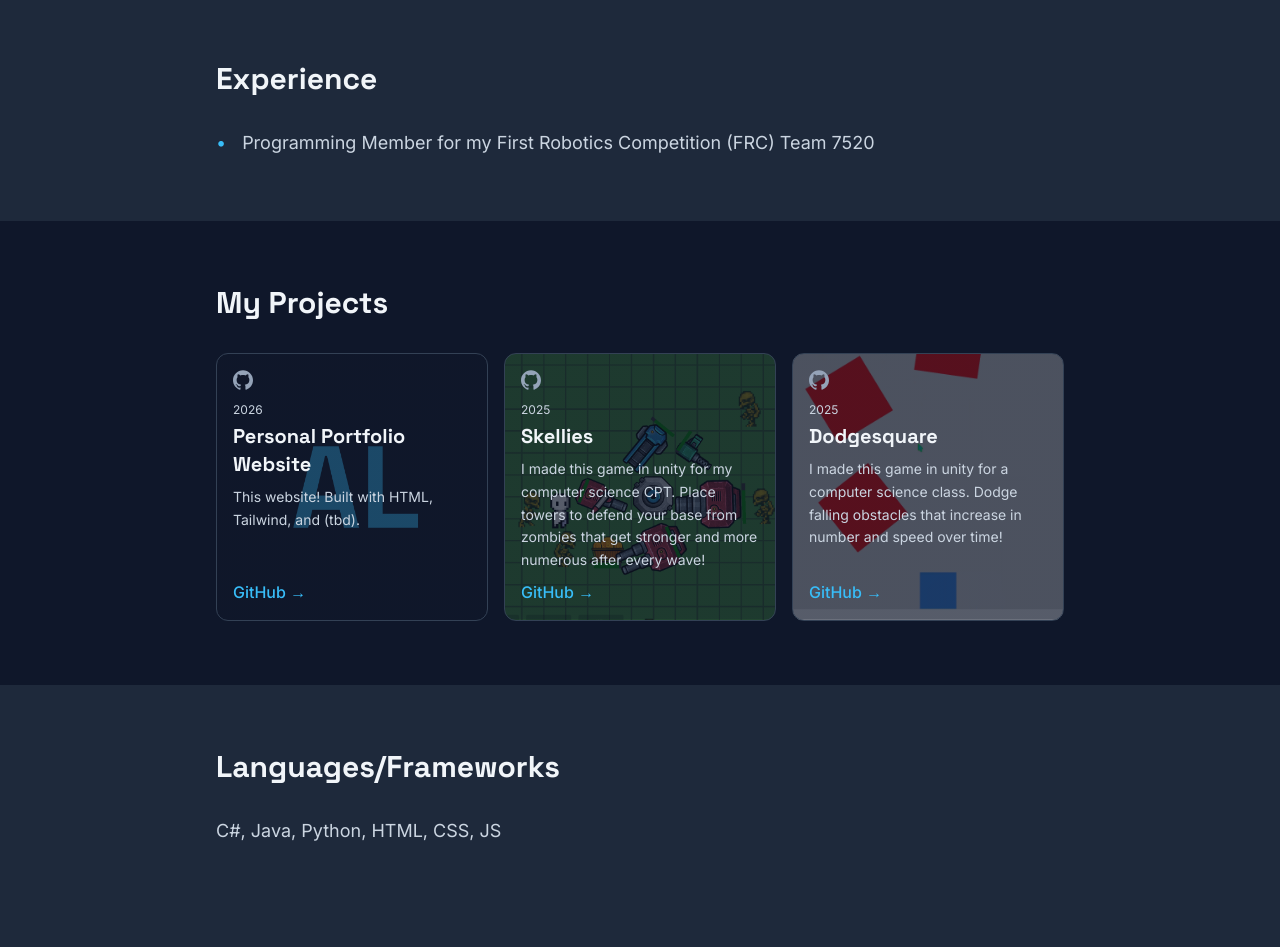
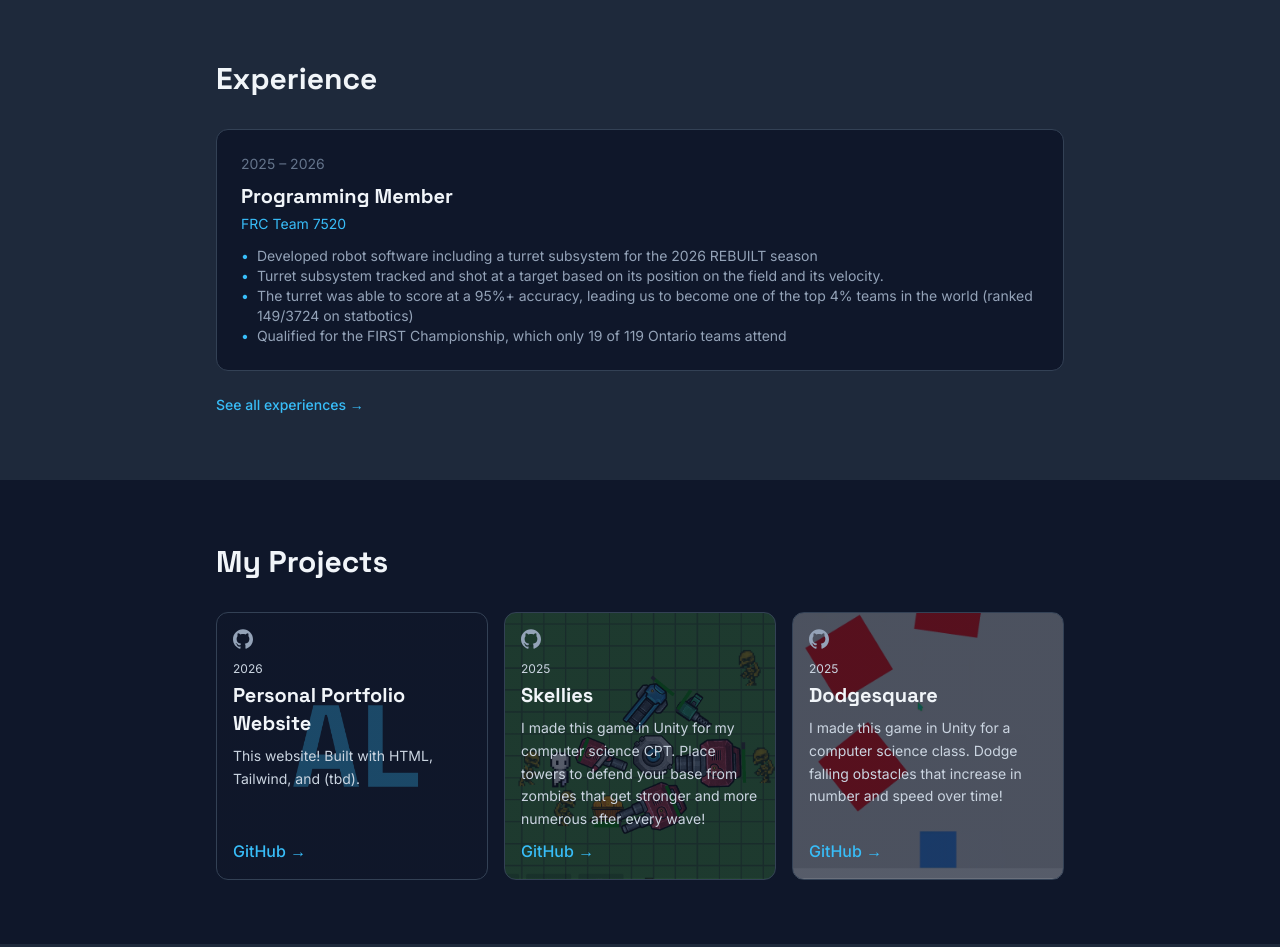
Before and after one commit to al-1108/Personal-Portfolio-Website, a website: page index.html in a window 1280 px wide. Shown: the part 528-1475 px from the top of the page. Drawn offline with Linux system fonts and the light colour scheme.

Commit message:
Revamped experiences section
- revamp experience section on homepage
- new page to show all experiences and my contributions
- added more information on frc team experience

```diff
--- a/index.html
+++ b/index.html
@@ -40,12 +40,20 @@
         <div id="experience" class="bg-slate-800 py-12 sm:py-16">
             <div class="max-w-4xl mx-auto px-6">
                 <h2 class="font-display text-2xl sm:text-3xl font-bold mb-8">Experience</h2>
-                <ul class="space-y-4">
-                    <li class="text-base sm:text-lg text-slate-300 flex items-start">
-                        <span class="text-sky-400 mr-4">•</span>
-                        <span>Programming Member for my First Robotics Competition (FRC) Team 7520</span>
-                    </li>
-                </ul>
+                <div class="grid gap-6">
+                    <div class="block bg-slate-900 border border-slate-700 rounded-xl p-6">
+                        <p class="text-sm text-slate-500 mb-2">2025 – 2026</p>
+                        <h3 class="font-display text-xl font-bold mb-1">Programming Member</h3>
+                        <p class="text-sm text-sky-400 mb-3">FRC Team 7520</p>
+                        <ul class="text-slate-400 text-sm space-y-1">
+                            <li class="flex items-start gap-2"><span class="text-sky-400 mt-1">•</span>Developed robot software including a turret subsystem for the 2026 REBUILT season</li>
+                            <li class="flex items-start gap-2"><span class="text-sky-400 mt-1">•</span>Turret subsystem tracked and shot at a target based on its position on the field and its velocity.</li>
+                            <li class="flex items-start gap-2"><span class="text-sky-400 mt-1">•</span>The turret was able to score at a 95%+ accuracy, leading us to become one of the top 4% teams in the world (ranked 149/3724 on statbotics)</li>
+                            <li class="flex items-start gap-2"><span class="text-sky-400 mt-1">•</span>Qualified for the FIRST Championship, which only 19 of 119 Ontario teams attend</li>
+                        </ul>
+                    </div>
+                </div>
+                <a href="./experience.html" class="inline-block mt-6 text-sky-400 text-sm font-medium hover:translate-x-1 hover:scale-110 transition-transform origin-left">See all experiences →</a>
             </div>
         </div>
 
@@ -70,7 +78,7 @@
                         </svg>
                         <p class="text-xs text-slate-300 mb-1 group-hover:text-sky-400">2025</p>
                         <h3 class="font-display text-2xl sm:text-xl font-bold group-hover:text-sky-400 transition mb-2">Skellies</h3>
-                        <p class="text-slate-300 text-sm leading-relaxed">I made this game in unity for my computer science CPT. Place towers to defend your base from zombies that get stronger and more numerous after every wave!</p>
+                        <p class="text-slate-300 text-sm leading-relaxed">I made this game in Unity for my computer science CPT. Place towers to defend your base from zombies that get stronger and more numerous after every wave!</p>
                     </div>
                     <span class="text-sky-400 text-base font-medium group-hover:scale-110 group-hover:translate-x-3 transition-transform inline-block mt-2">GitHub →</span>
                 </a>
@@ -81,7 +89,7 @@
                         </svg>
                         <p class="text-xs text-slate-300 mb-1 group-hover:text-sky-400">2025</p>
                         <h3 class="font-display text-2xl sm:text-xl font-bold group-hover:text-sky-400 transition mb-2">Dodgesquare</h3>
-                        <p class="text-slate-300 text-sm leading-relaxed">I made this game in unity for a computer science class. Dodge falling obstacles that increase in number and speed over time!</p>
+                        <p class="text-slate-300 text-sm leading-relaxed">I made this game in Unity for a computer science class. Dodge falling obstacles that increase in number and speed over time!</p>
                     </div>
                     <span class="text-sky-400 text-base font-medium group-hover:scale-110 group-hover:translate-x-3 transition-transform inline-block mt-2">GitHub →</span>
                 </a>
--- a/tailwind.config.js
+++ b/tailwind.config.js
@@ -1,7 +1,7 @@
 /** @type {import('tailwindcss').Config} */
 export default {
   content: [
-    "./index.html",
+    "./*.html",
     "./blogs/**/*.html",
     "./src/**/*.{js,ts,jsx,tsx}",
   ],
```
Also changed, not shown: experience.html (added, +38 -0 lines), output.css.
